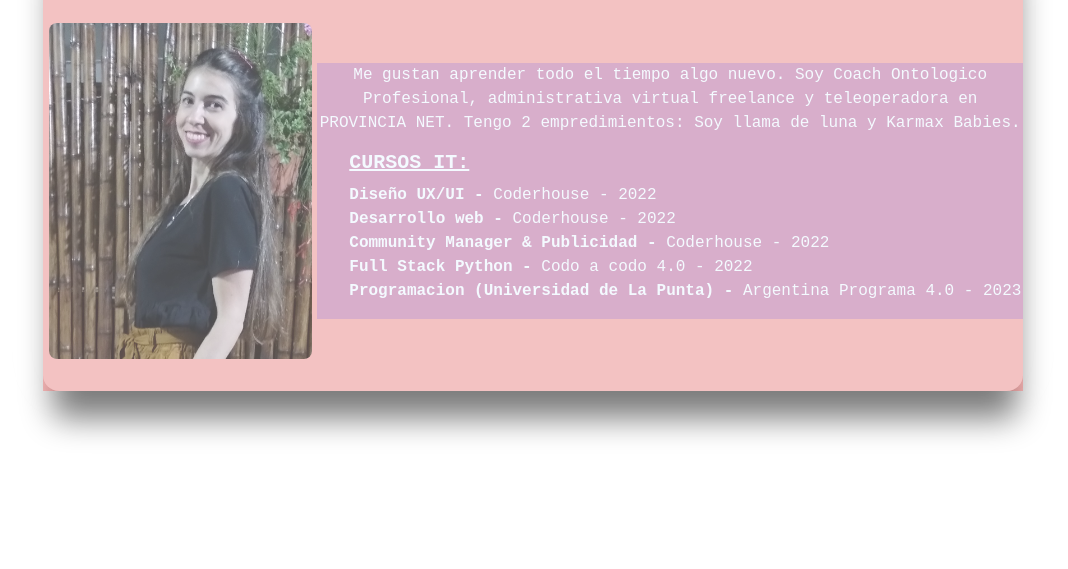
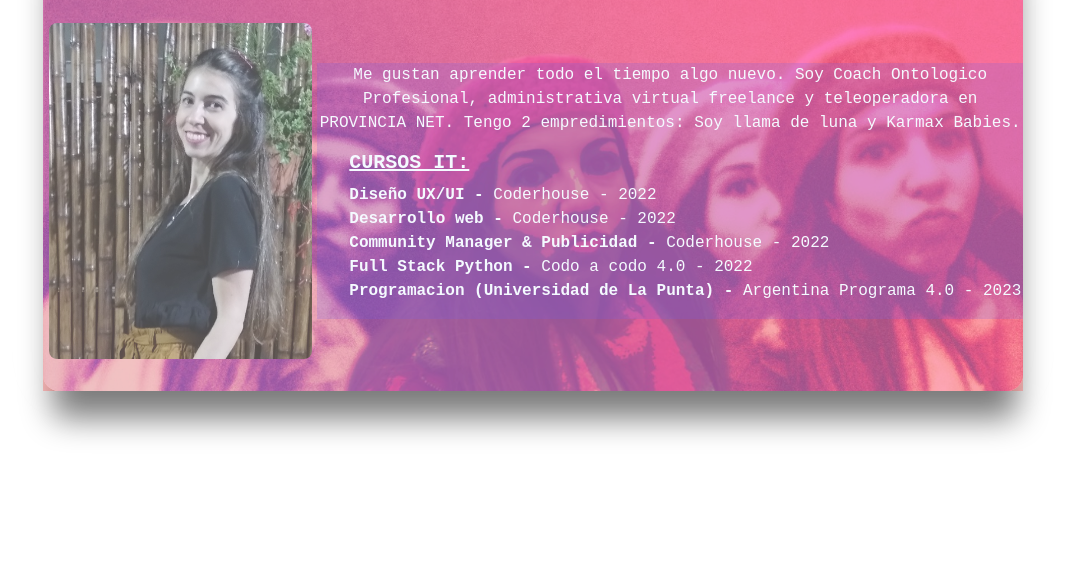
Before and after one commit to vazquezdenovoak/ID-CARD-CODO-A-CODO-2, a plain HTML site: page index.html in a window 1280 px wide. Shown: the part 231-800 px from the top of the page, without its empty margins (107-1175 px from the left). Drawn offline with nearby package versions, Linux system fonts and the light colour scheme.

Commit message:
correccion background link

```diff
--- a/css/style.css
+++ b/css/style.css
@@ -53,7 +53,7 @@
     -moz-border-radius: 1rem;
     -ms-border-radius: 1rem;
     -o-border-radius: 1rem;
-    background-image: url(img/IMG-20220426-WA0000.jpg);
+    background-image: url(../img/IMG-20220426-WA0000.jpg);
     background-repeat: no-repeat;
     background-position: center;
     background-size: cover;
```
